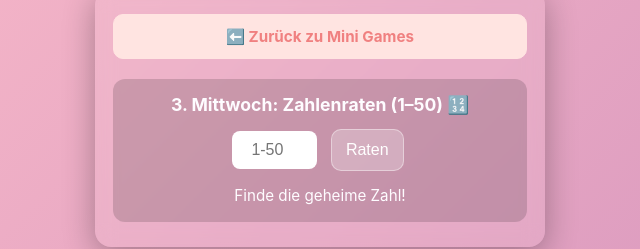
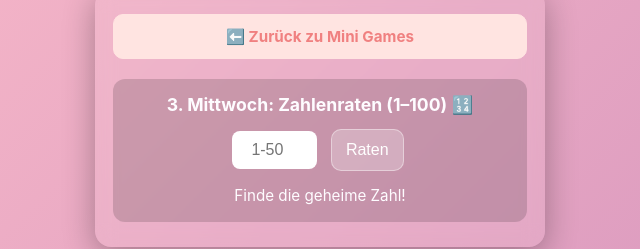
Before and after one commit to sonstigesfp-prog/1912, a plain HTML site: page mittwoch.html in a window 1280 px wide. Shown: the part 282-531 px from the top of the page, 320-960 px from the left. Drawn offline with Linux system fonts and the light colour scheme.

Commit message:
Update mittwoch.html

```diff
--- a/mittwoch.html
+++ b/mittwoch.html
@@ -14,7 +14,7 @@
         </ul>
     </nav>
     <div class="game-box">
-        <h3>3. Mittwoch: Zahlenraten (1–50) 🔢</h3>
+        <h3>3. Mittwoch: Zahlenraten (1–100) 🔢</h3>
         <div id="mi-area">
             <input type="number" id="mi-input" class="game-input" min="1" max="50" placeholder="1-50">
             <button class="game-btn" id="mi-btn">Raten</button>
```
